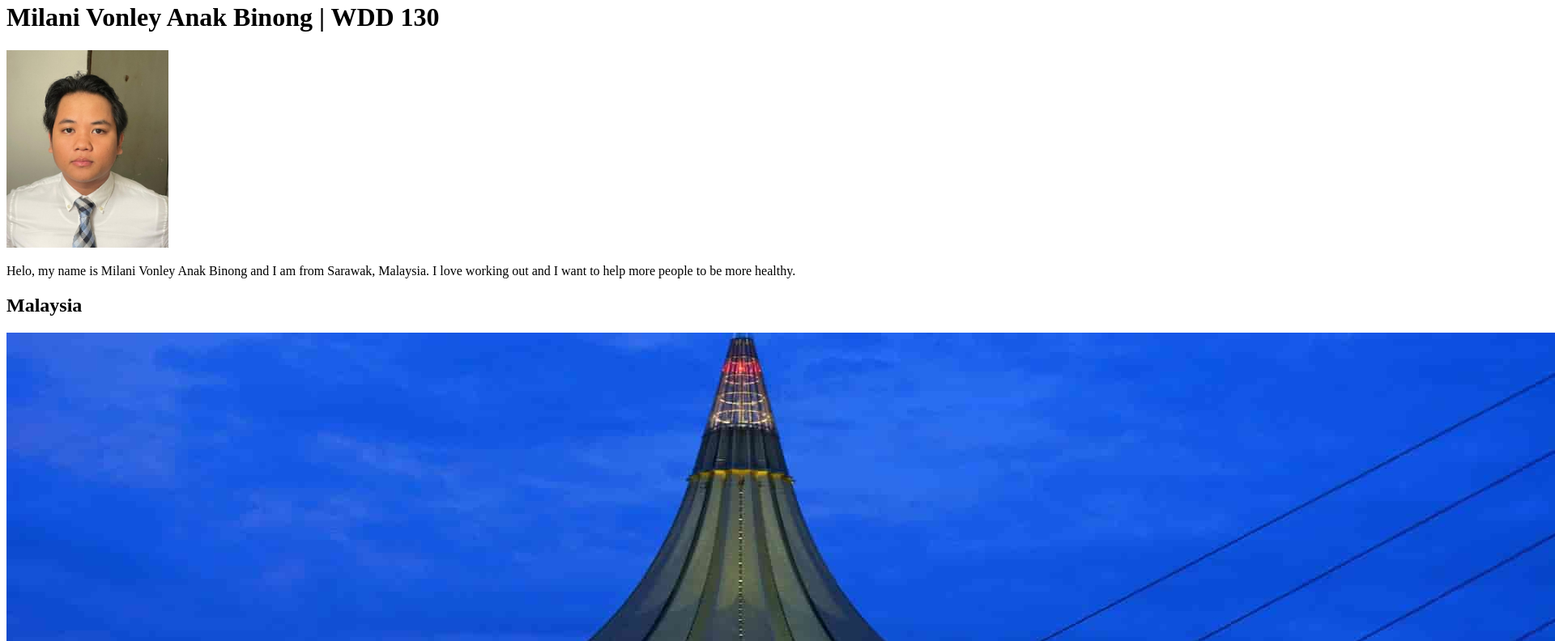
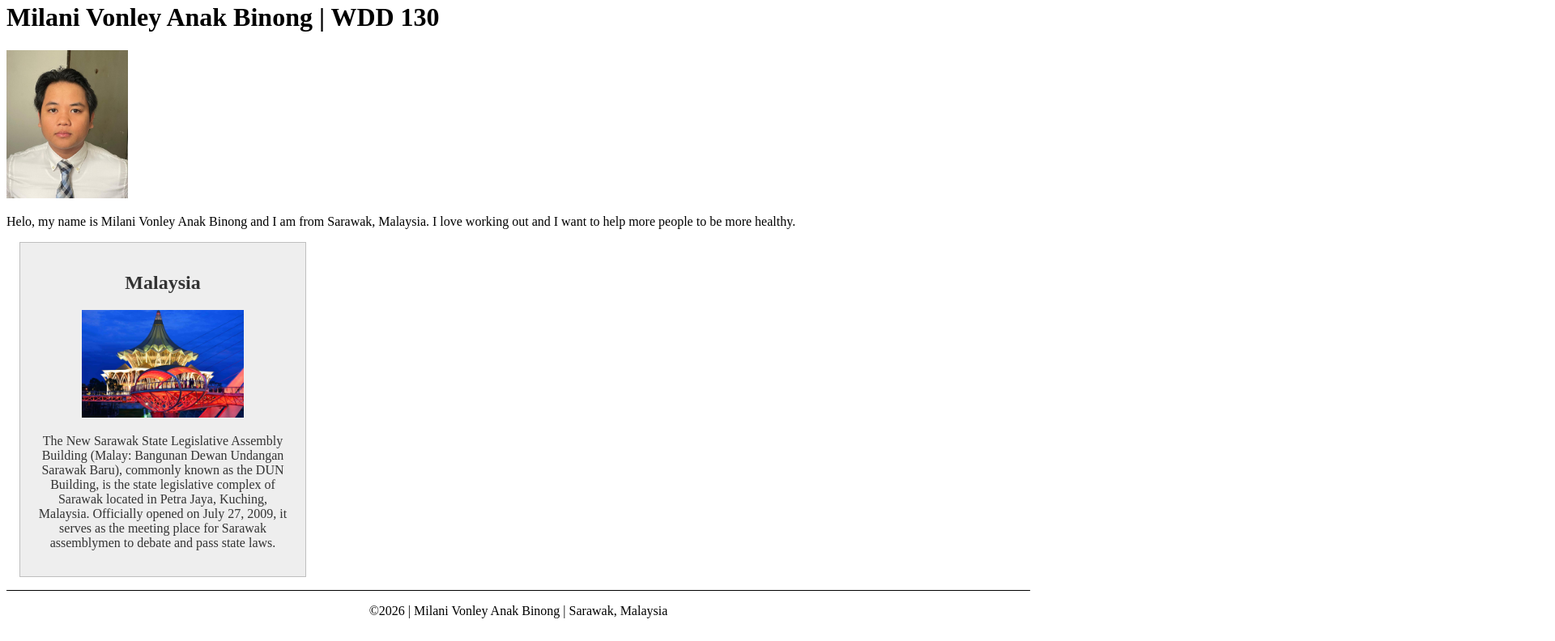
Before and after one commit to milanivonley/wdd130, a plain HTML site: page index.html in a window 1280 px wide. Shown: the part 44-836 px from the top of the page at 81% size, 1920 px wide, since content can reach past the window. Drawn offline with Linux system fonts and the light colour scheme.

Commit message:
add css to index.html

```diff
--- a/index.html
+++ b/index.html
@@ -5,8 +5,12 @@
     <meta charset="UTF-8">
     <meta name="viewport" content="width=device-width, initial-scale=1.0">
     <title>Milani Vonley Anak Binong | WDD 130</title>
-    <meta name="description" content="Describe et..">
+    <link rel="stylesheet" href="styles/styles.css">
+    <meta name="description" content="This page is for experimenting CSS and WDD130 coding efficiency
+    and practices in hope that the home page will be fully enhanced.">
     <meta name="author" content="Milani Vonley Anak Binong">
+
+    <head>
 
         <head>
 
@@ -26,12 +30,16 @@
             <aside>
                 <h2>Malaysia</h2>
                 <img src="images/sarawak.jpg" alt="Sarawak DUN Building">
-            <p>The New Sarawak State Legislative Assembly Building (DUN) is the official complex and
-                meeting place of the Sarawak State Legislative Assembly in Kuching, Malaysia.</p>
+                <p>The New Sarawak State Legislative Assembly Building
+                    (Malay: Bangunan Dewan Undangan Sarawak Baru), commonly known as the DUN Building,
+                    is the state legislative complex of Sarawak located in Petra Jaya, Kuching, Malaysia.
+                    Officially opened on July 27, 2009, it serves as the meeting place for Sarawak assemblymen
+                    to debate and pass state laws.</p>
             </aside>
             <footer>
                 <p>©2026 | Milani Vonley Anak Binong | Sarawak, Malaysia</p>
             </footer>
         </body>
+    </head>
 
 </html>
```
Lines whose indentation alone changed are shown as unchanged.
